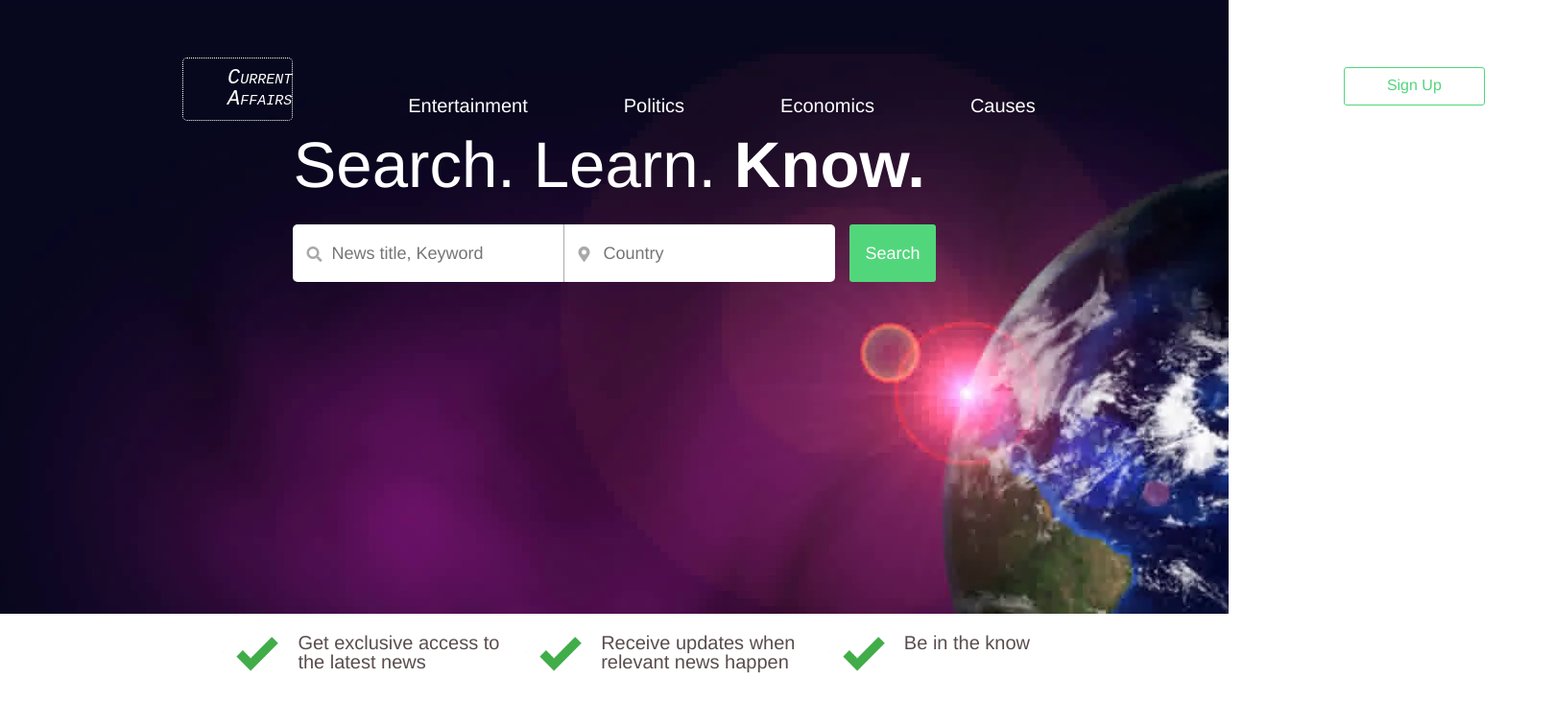
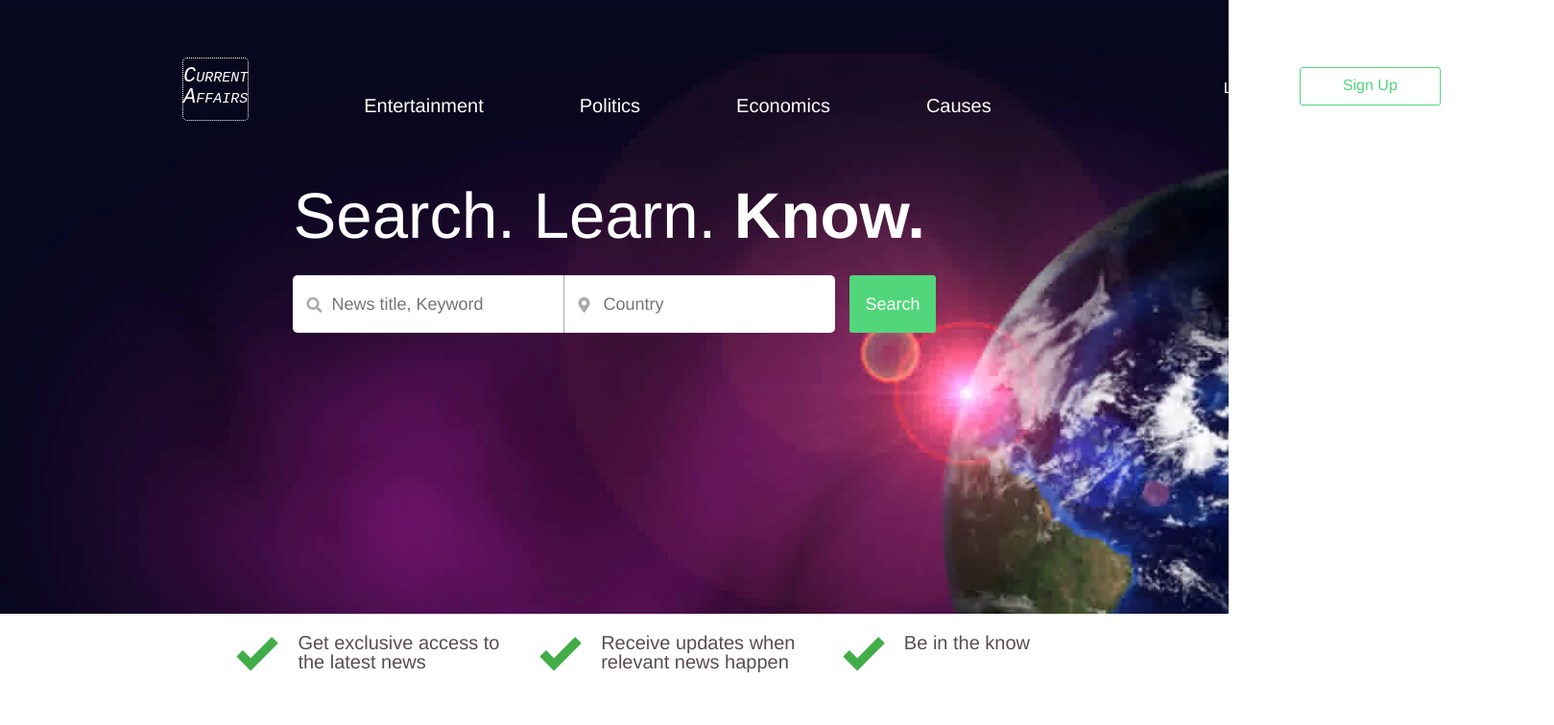
Before and after one commit to AquilaVirtual/current-affairs, a React (Create React App) app in the folder current-affairs-front-end/: page / in a window 1280 px wide. Shown: the top 756 px of the page at 96% size, 1619 px wide, since content can reach past the window. Built offline with nearby package versions, Linux system fonts and the light colour scheme; no server answers.

Commit message:
add styling

```diff
--- a/current-affairs-front-end/src/css/NavBar.css
+++ b/current-affairs-front-end/src/css/NavBar.css
@@ -12,9 +12,9 @@
   margin: 60px 0 0 130px;
   border: 1px dotted white;
   height: 66px;
-  width: 170px;
   border-radius: 5px;
-  padding: 10px 0 0 46px;
+  text-align: center;
+  padding-top: 8px;
   font-size: 22px;
   font-family: monospace;
   font-style: oblique;
--- a/current-affairs-front-end/src/css/Search.css
+++ b/current-affairs-front-end/src/css/Search.css
@@ -11,7 +11,7 @@
   flex-direction: column;
   position: absolute;
   justify-content: center;
-  margin-top: 130px;
+  margin-top: 183px;
 }
 .search-container .search-body .center-search {
   display: flex;
--- a/current-affairs-front-end/src/less/NavBar.less
+++ b/current-affairs-front-end/src/less/NavBar.less
@@ -9,9 +9,9 @@
             margin: 60px 0 0 130px;
             border: 1px dotted white;
             height: 66px;
-            width: 170px;
             border-radius: 5px;
-            padding: 10px 0 0 46px;
+            text-align: center;
+            padding-top: 8px;
             font-size: 22px;
             font-family: monospace;
             font-style: oblique;
--- a/current-affairs-front-end/src/less/Search.less
+++ b/current-affairs-front-end/src/less/Search.less
@@ -11,7 +11,7 @@
     flex-direction: column;
     position: absolute;
     justify-content: center;
-    margin-top: 130px;
+    margin-top: 183px;
     .center-search {
       display: flex;
       .input-left {
```
